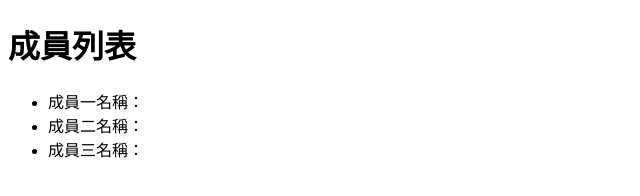
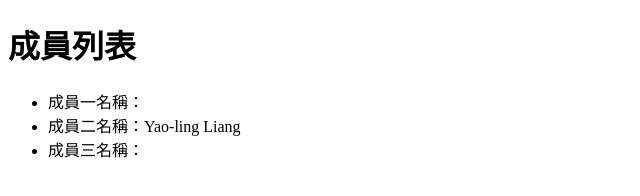
Before and after one commit to ldddl/test1106-2, a plain HTML site: page index.html in a window 1280 px wide. Shown: the full height of the page, 0-640 px from the left. Drawn offline with Linux system fonts and the light colour scheme.

Commit message:
新增成員b

```diff
--- a/index.html
+++ b/index.html
@@ -1,15 +1,15 @@
 <!DOCTYPE html>
 <html lang="en">
   <head>
-    <meta charset="UTF-8">
-    <meta name="viewport" content="width=device-width, initial-scale=1.0">
+    <meta charset="UTF-8" />
+    <meta name="viewport" content="width=device-width, initial-scale=1.0" />
     <title>Document</title>
   </head>
   <body>
     <h1>成員列表</h1>
     <ul>
       <li>成員一名稱：</li>
-        <li>成員二名稱：</li>
+      <li>成員二名稱：Yao-ling Liang</li>
       <li>成員三名稱：</li>
     </ul>
   </body>
```
Lines whose indentation alone changed are shown as unchanged.
